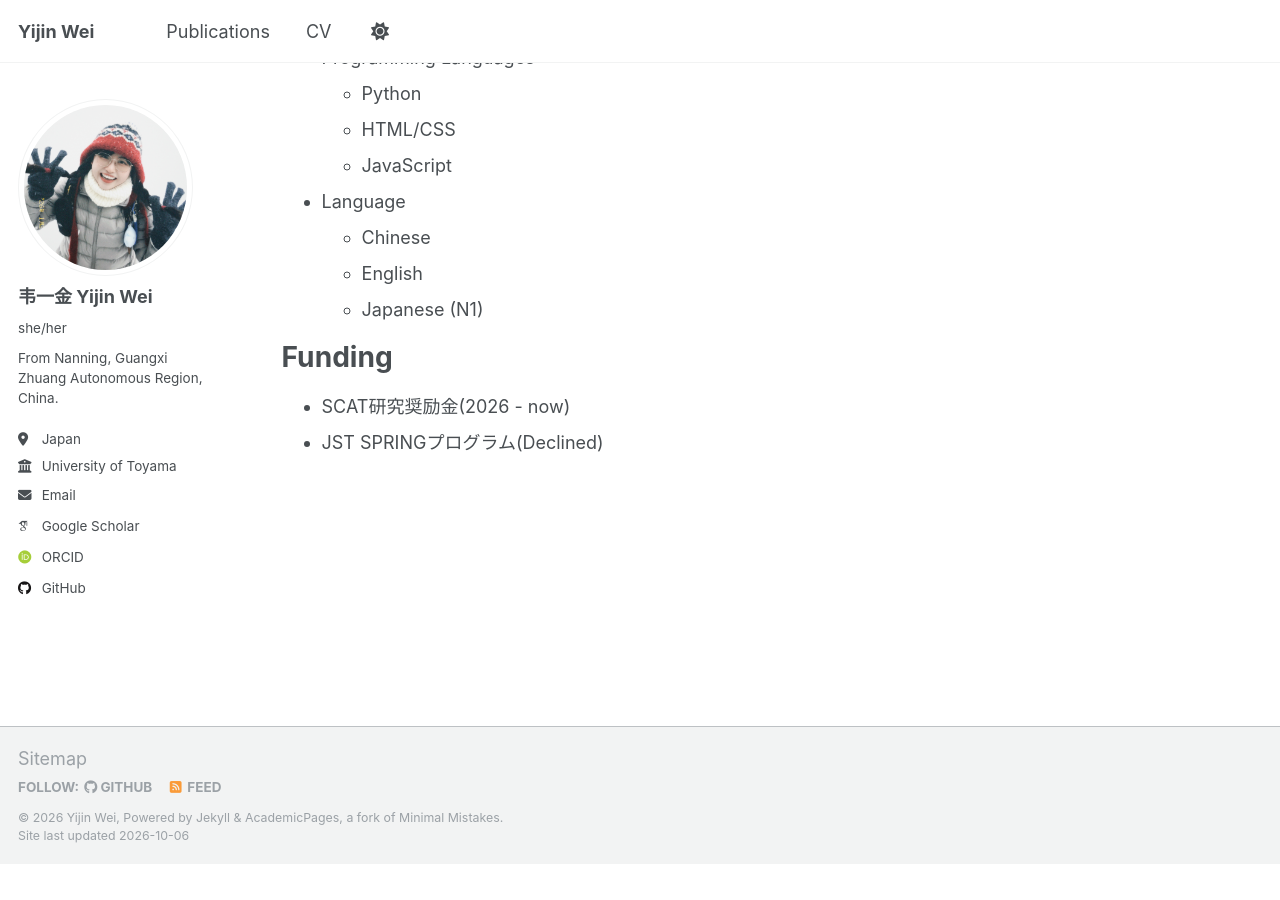
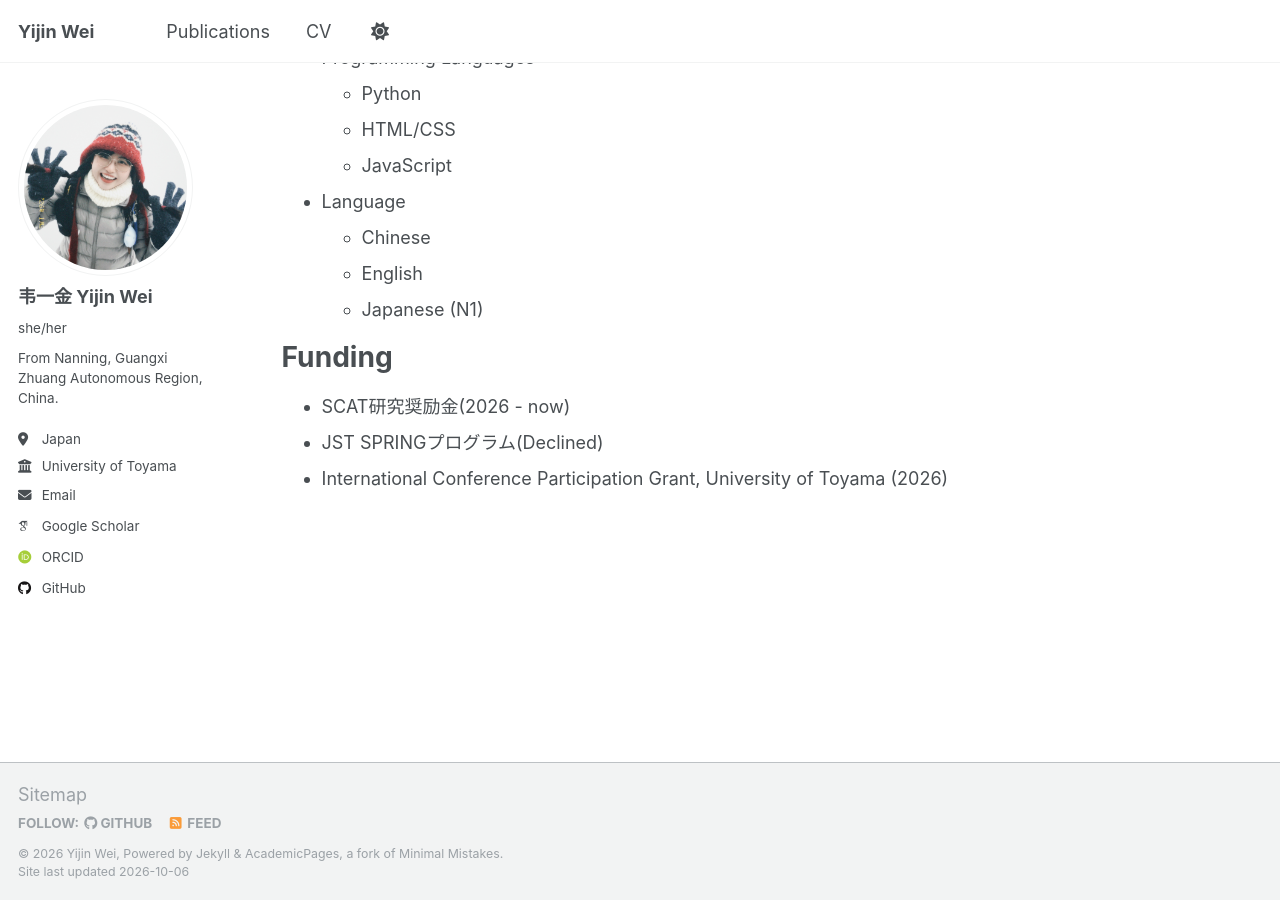
Before and after one commit to mangx/mangx.github.io, a Jekyll site: the page built from _pages/cv.md, in a window 1280 px wide and 900 px high, scrolled down 1184 px. Built offline with Jekyll 4.4.1, drawn with Linux system fonts in a browser that asks for light colours; some web fonts are replaced; before the commit the page ends 2048 px from its top, so only the background shows below that.

Commit message:
Add International Conference Participation Grant entry

```diff
--- a/_pages/cv.md
+++ b/_pages/cv.md
@@ -57,3 +57,4 @@ Funding
 ======
 * SCAT研究奨励金(2026 - now)
 * JST SPRINGプログラム(Declined)
+* International Conference Participation Grant, University of Toyama (2026)
```
